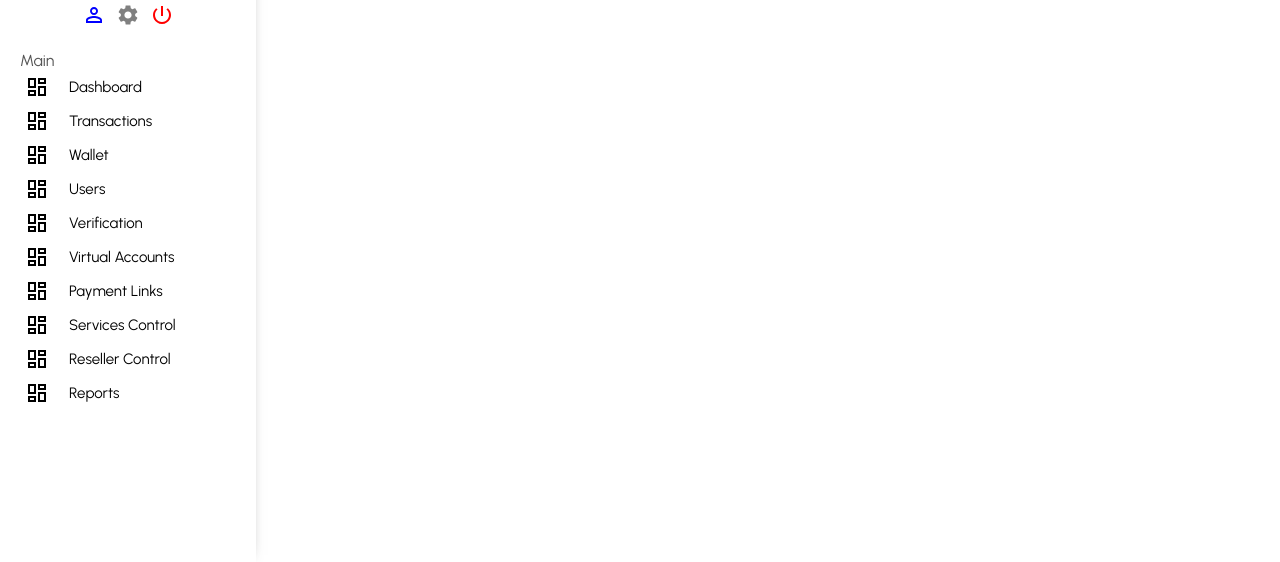
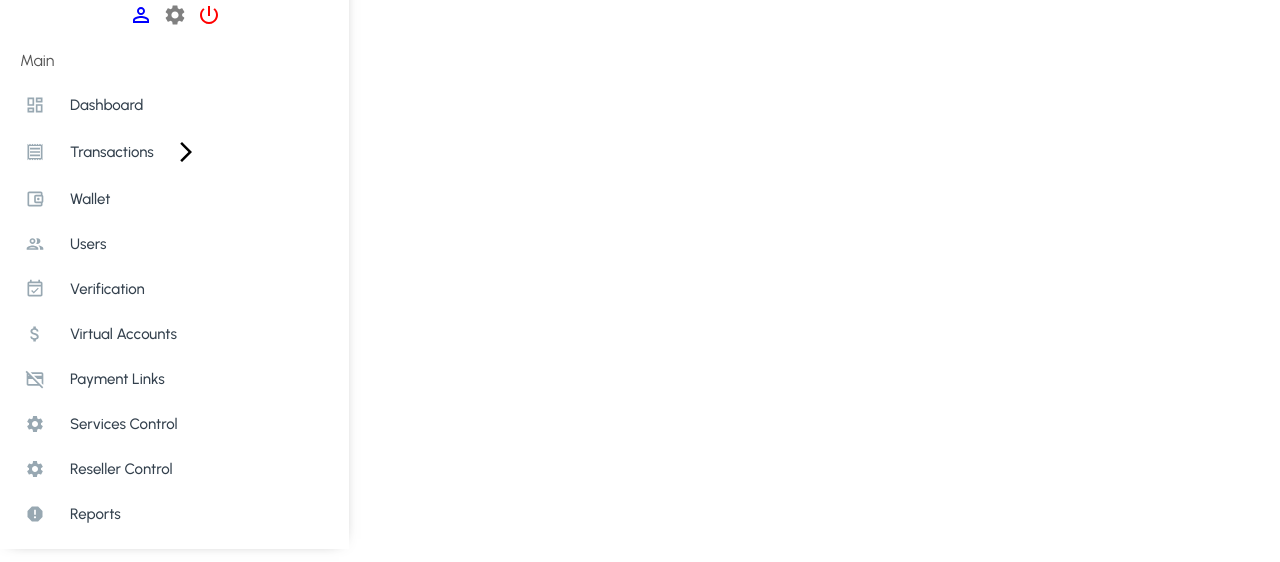
Before and after one commit to stivex001/MCD-Dashbord, a React (Create React App) app: page / in a window 1280 px wide. Shown: the part 235-797 px from the top of the page. Built offline with nearby package versions, Linux system fonts and the light colour scheme.

Commit message:
feat: implementing sidebar links

```diff
--- a/src/components/Menu/Menu.jsx
+++ b/src/components/Menu/Menu.jsx
@@ -1,4 +1,4 @@
-import { DashboardOutlined } from "@mui/icons-material";
+import { AccountBalanceWalletOutlined, ArrowForwardIosOutlined, AttachMoney, CreditCardOffOutlined, DashboardOutlined, EventAvailableOutlined, GroupOutlined, ReceiptOutlined, Report, Settings } from "@mui/icons-material";
 import { Link } from "react-router-dom";
 import styled from "styled-components";
 
@@ -6,10 +6,12 @@ const Container = styled.div`
 margin: 20px;
 `;
 const Wrapper = styled.div`
-// margin: 20px;
+margin: 20px 0;
 `;
 const LinkMenu = styled.ul`
-margin-bottom: 10px;
+display: flex;
+flex-direction: column;
+gap: 15px;
 `;
 const ListItem = styled.li`
 display: flex;
@@ -19,17 +21,22 @@ padding: 5px;
 cursor: pointer;
 border-radius: 10px;
 font-size: 15px;
+font-weight: 500;
+color: "#98a8b2"
 &:active {
   background-color: rgb(240, 240, 255);
 }
 
 &:hover {
-  color: #706db7;
+  background-color: #706db7;
 }
 `;
 const Heading = styled.span`
-margin-bottom: 20px ;
+// margin-bottom: 20px ;
 color: #555;
+`;
+const Span = styled.span`
+color: #33404d
 `;
 
 const Menu = () => {
@@ -40,62 +47,63 @@ const Menu = () => {
             <LinkMenu>
             <Link style={{textDecoration: 'none', color: 'inherit'}} to='/'>
             <ListItem>
-                <DashboardOutlined />
-                <span>Dashboard</span>
+                <DashboardOutlined style={{ marginRight: "5px", fontSize: "20px", color: "#98a8b2" }} />
+                <Span>Dashboard</Span>
             </ListItem>
             </Link>
             <Link style={{textDecoration: 'none', color: 'inherit'}} to='/'>
             <ListItem>
-                <DashboardOutlined />
-                <span>Transactions</span>
+                <ReceiptOutlined style={{ marginRight: "5px", fontSize: "20px", color: "#98a8b2" }} />
+                <Span>Transactions</Span>
+                <ArrowForwardIosOutlined />
             </ListItem>
             </Link>
             <Link style={{textDecoration: 'none', color: 'inherit'}} to='/'>
             <ListItem>
-                <DashboardOutlined />
-                <span>Wallet</span>
+                <AccountBalanceWalletOutlined style={{ marginRight: "5px", fontSize: "20px", color: "#98a8b2" }} />
+                <Span>Wallet</Span>
             </ListItem>
             </Link>
             <Link style={{textDecoration: 'none', color: 'inherit'}} to='/'>
             <ListItem>
-                <DashboardOutlined />
-                <span>Users</span>
+                <GroupOutlined style={{ marginRight: "5px", fontSize: "20px", color: "#98a8b2" }} />
+                <Span>Users</Span>
             </ListItem>
             </Link>
             <Link style={{textDecoration: 'none', color: 'inherit'}} to='/'>
             <ListItem>
-                <DashboardOutlined />
-                <span>Verification</span>
+                <EventAvailableOutlined style={{ marginRight: "5px", fontSize: "20px", color: "#98a8b2" }} />
+                <Span>Verification</Span>
             </ListItem>
             </Link>
             <Link style={{textDecoration: 'none', color: 'inherit'}} to='/'>
             <ListItem>
-                <DashboardOutlined />
-                <span>Virtual Accounts</span>
+                <AttachMoney style={{ marginRight: "5px", fontSize: "20px", color: "#98a8b2" }} />
+                <Span>Virtual Accounts</Span>
             </ListItem>
             </Link>
             <Link style={{textDecoration: 'none', color: 'inherit'}} to='/'>
             <ListItem>
-                <DashboardOutlined />
-                <span>Payment Links</span>
+                <CreditCardOffOutlined  style={{ marginRight: "5px", fontSize: "20px", color: "#98a8b2" }} />
+                <Span>Payment Links</Span>
             </ListItem>
             </Link>
             <Link style={{textDecoration: 'none', color: 'inherit'}} to='/'>
             <ListItem>
-                <DashboardOutlined />
-                <span>Services Control</span>
+                <Settings style={{ marginRight: "5px", fontSize: "20px", color: "#98a8b2" }} />
+                <Span>Services Control</Span>
             </ListItem>
             </Link>
             <Link style={{textDecoration: 'none', color: 'inherit'}} to='/'>
             <ListItem>
-                <DashboardOutlined />
-                <span>Reseller Control</span>
+                <Settings style={{ marginRight: "5px", fontSize: "20px", color: "#98a8b2" }} />
+                <Span>Reseller Control</Span>
             </ListItem>
             </Link>
             <Link style={{textDecoration: 'none', color: 'inherit'}} to='/'>
             <ListItem>
-                <DashboardOutlined />
-                <span>Reports</span>
+                <Report style={{ marginRight: "5px", fontSize: "20px", color: "#98a8b2" }} />
+                <Span>Reports</Span>
             </ListItem>
             </Link>
 
--- a/src/components/Sidebar/Sidebar.jsx
+++ b/src/components/Sidebar/Sidebar.jsx
@@ -8,9 +8,10 @@ import Menu from "../Menu/Menu";
 import online from '../../assets/online.png'
 
 const Container = styled.div`
-  flex: 1;
-  height: 100vh;
+  flex: 1.5;
+  // height: calc(100vh - 50px);
   position: sticky;
+  top: 50px;
   box-shadow: 0px 0px 15px -10px rgba(0, 0, 0, 0.75);
   -webkit-box-shadow: 0px 0px 15px -10px rgba(0, 0, 0, 0.75);
   -moz-box-shadow: 19px 5px 50px -3px rgba(235, 180, 180, 0.55);
--- a/src/components/Topbar/topbar.styles.js
+++ b/src/components/Topbar/topbar.styles.js
@@ -6,6 +6,7 @@ height: 50px;
 position: sticky;
 top: 0;
 left: 0;
+z-index: 999;
 background-color:#605daf;
 flex: 4;
 `;
```
